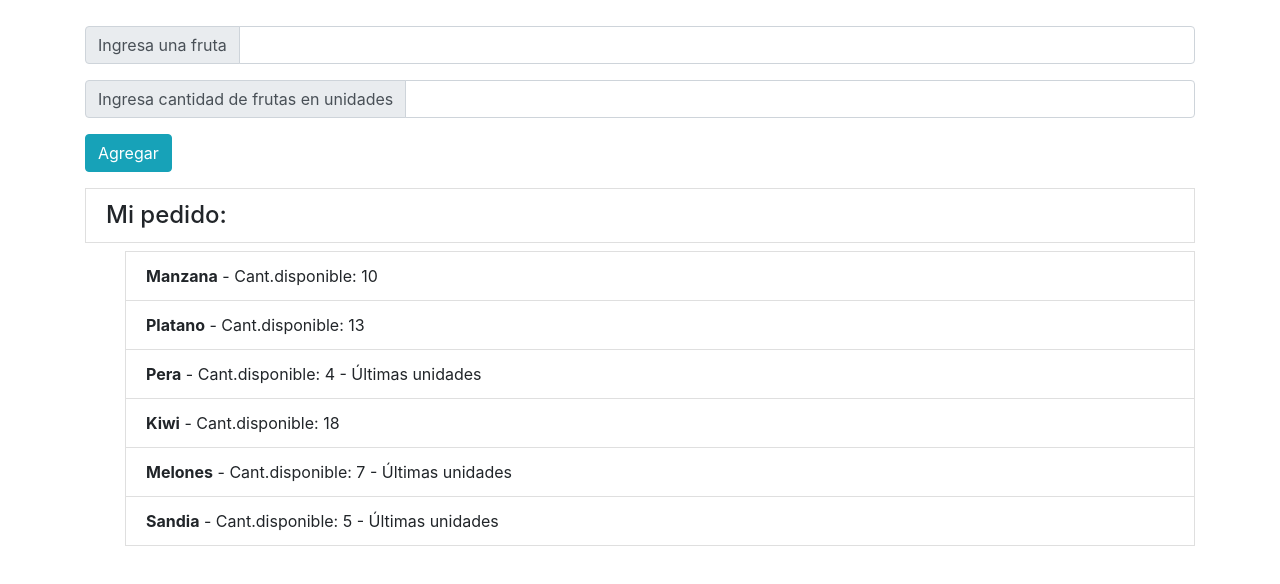
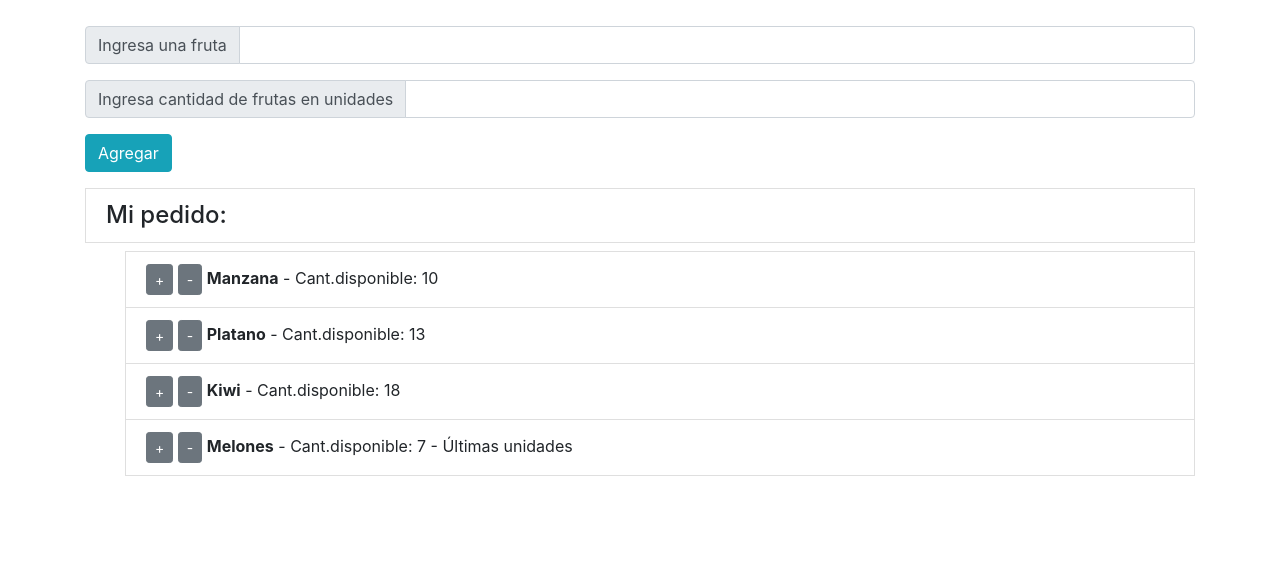
Before and after one commit to ggonzalez18/vue-listFruits, a plain HTML site: page index.html in a window 1280 px wide. Shown: the part 76-660 px from the top of the page. Drawn offline with nearby package versions, Linux system fonts and the light colour scheme.

Commit message:
se agrego buttons para agregar o quitar del stock

```diff
--- a/index.html
+++ b/index.html
@@ -20,13 +20,18 @@
     <div class="input-group-prepend">
       <span class="input-group-text">Ingresa cantidad de frutas en unidades</span>
     </div>
-    <input type="text" class="form-control" v-model="stock">
+    <input type="number" class="form-control" v-model="stock">
   </div>
   <button @click="addFruits" class="btn btn-info mb-3">Agregar</button>
-    <h4 class="list-group-item">Mi pedido:</h4>
+
+  <h4 class="list-group-item">Mi pedido:</h4>
     <ul>
-      <li v-for="fruit in fruits" class="list-group-item"><b>{{fruit.name}}</b> - Cant.disponible: {{fruit.stock}}
-        <span v-if="fruit.stock <= 8"> - Últimas unidades</span></li>
+      <li v-for="fruit in fruits" class="list-group-item">
+        <button @click="fruit.stock++" class="btn btn-secondary btn-sm">+</button>
+        <button @click="fruit.stock--" class="btn btn-secondary btn-sm">-</button>
+         <b>{{fruit.name}}</b> - Cant.disponible: {{fruit.stock}}
+        <span v-if="fruit.stock <= 8"> - Últimas unidades</span>
+        </li>
     </ul>
   </div>
   <script src="https://cdn.jsdelivr.net/npm/vue/dist/vue.js"></script>
--- a/main.js
+++ b/main.js
@@ -12,20 +12,12 @@ const app = new Vue({
         stock: 13,
       },
       {
-        name: 'Pera',
-        stock: 4,
-      },
-      {
         name: 'Kiwi',
         stock: 18,
       },
       {
         name: 'Melones',
         stock: 7,
-      },
-      {
-        name: 'Sandia',
-        stock: 5,
       }
     ],
     newFruit: "",
@@ -37,6 +29,7 @@ const app = new Vue({
         name: this.newFruit,
         stock: this.stock
       })
+      this.newFruit = ''
     }
   }
 })
```
